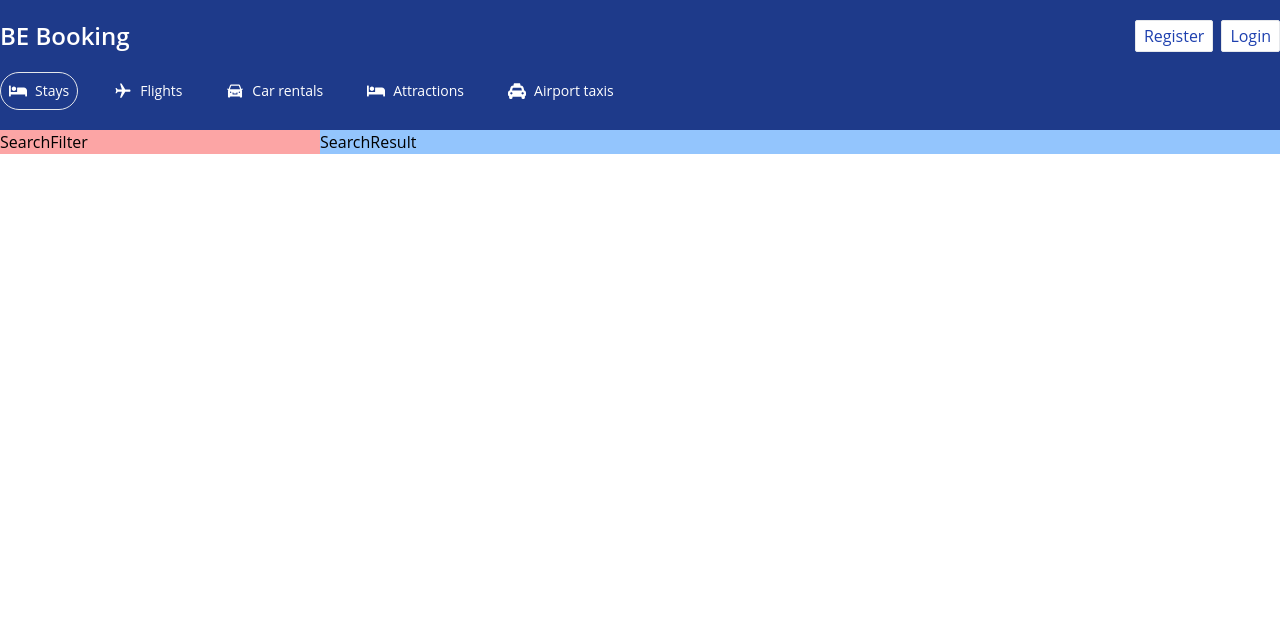
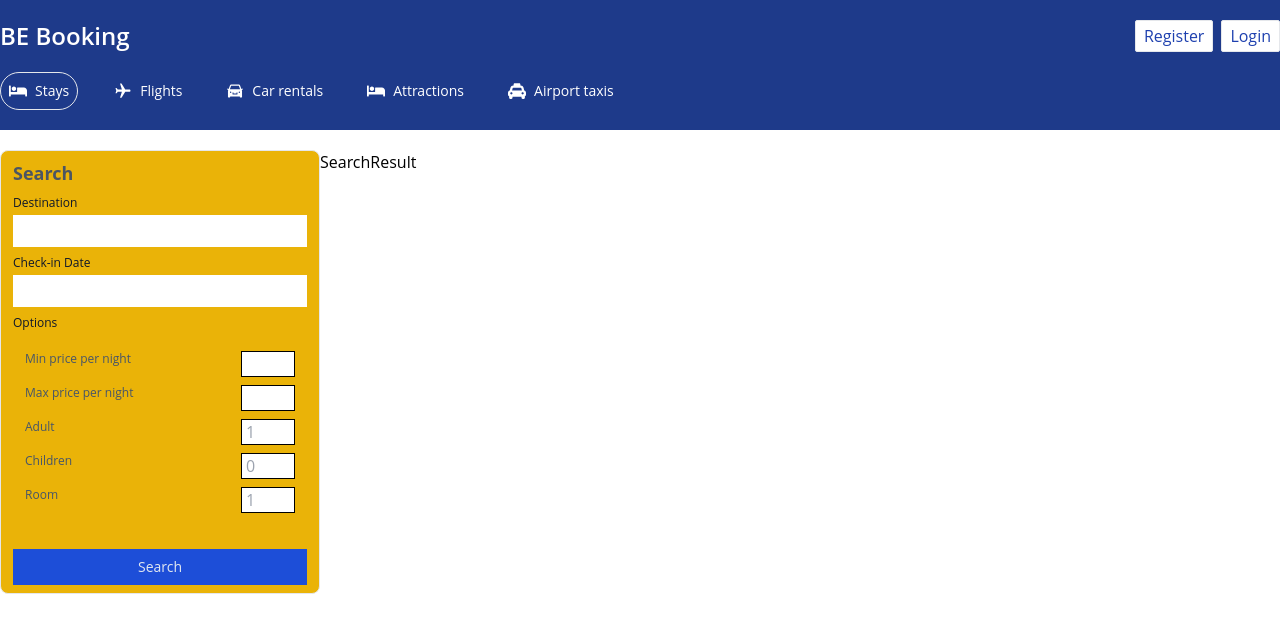
Before and after one commit to emrecan-balgun/booking-app, a React (Create React App) app in the folder client/: page /hotels in a window 1280 px wide. Shown: the top 632 px of the page. Built offline with nearby package versions, Linux system fonts and the light colour scheme.

Commit message:
final search filter

```diff
--- a/client/src/assets/output.css
+++ b/client/src/assets/output.css
@@ -607,6 +607,14 @@ video {
   top: 0px;
 }
 
+.m-2 {
+  margin: 0.5rem;
+}
+
+.m-3 {
+  margin: 0.75rem;
+}
+
 .mx-auto {
   margin-left: auto;
   margin-right: auto;
@@ -648,6 +656,10 @@ video {
   margin-bottom: 0.75rem;
 }
 
+.mt-4 {
+  margin-top: 1rem;
+}
+
 .block {
   display: block;
 }
@@ -670,6 +682,26 @@ video {
 
 .h-52 {
   height: 13rem;
+}
+
+.h-2 {
+  height: 0.5rem;
+}
+
+.h-4 {
+  height: 1rem;
+}
+
+.h-5 {
+  height: 1.25rem;
+}
+
+.h-10 {
+  height: 2.5rem;
+}
+
+.h-8 {
+  height: 2rem;
 }
 
 .w-\[25rem\] {
@@ -700,6 +732,26 @@ video {
   width: 75%;
 }
 
+.w-10 {
+  width: 2.5rem;
+}
+
+.w-5 {
+  width: 1.25rem;
+}
+
+.w-1\/2 {
+  width: 50%;
+}
+
+.w-1\/6 {
+  width: 16.666667%;
+}
+
+.w-1\/5 {
+  width: 20%;
+}
+
 .rotate-90 {
   --tw-rotate: 90deg;
   -webkit-transform: translate(var(--tw-translate-x), var(--tw-translate-y)) rotate(var(--tw-rotate)) skewX(var(--tw-skew-x)) skewY(var(--tw-skew-y)) scaleX(var(--tw-scale-x)) scaleY(var(--tw-scale-y));
@@ -716,6 +768,10 @@ video {
 
 .items-center {
   align-items: center;
+}
+
+.justify-start {
+  justify-content: flex-start;
 }
 
 .justify-center {
@@ -747,6 +803,28 @@ video {
           column-gap: 0.5rem;
 }
 
+.gap-x-20 {
+  -webkit-column-gap: 5rem;
+          column-gap: 5rem;
+}
+
+.gap-y-2 {
+  row-gap: 0.5rem;
+}
+
+.gap-y-3 {
+  row-gap: 0.75rem;
+}
+
+.gap-x-1 {
+  -webkit-column-gap: 0.25rem;
+          column-gap: 0.25rem;
+}
+
+.gap-y-1 {
+  row-gap: 0.25rem;
+}
+
 .rounded-full {
   border-radius: 9999px;
 }
@@ -771,6 +849,14 @@ video {
   border-width: 2px;
 }
 
+.border-0 {
+  border-width: 0px;
+}
+
+.border-\[1px\] {
+  border-width: 1px;
+}
+
 .border-transparent {
   border-color: transparent;
 }
@@ -778,6 +864,11 @@ video {
 .border-yellow-600 {
   --tw-border-opacity: 1;
   border-color: rgb(202 138 4 / var(--tw-border-opacity));
+}
+
+.border-black {
+  --tw-border-opacity: 1;
+  border-color: rgb(0 0 0 / var(--tw-border-opacity));
 }
 
 .bg-blue-900 {
@@ -810,6 +901,36 @@ video {
   background-color: rgb(147 197 253 / var(--tw-bg-opacity));
 }
 
+.bg-orange-400 {
+  --tw-bg-opacity: 1;
+  background-color: rgb(251 146 60 / var(--tw-bg-opacity));
+}
+
+.bg-orange-500 {
+  --tw-bg-opacity: 1;
+  background-color: rgb(249 115 22 / var(--tw-bg-opacity));
+}
+
+.bg-orange-300 {
+  --tw-bg-opacity: 1;
+  background-color: rgb(253 186 116 / var(--tw-bg-opacity));
+}
+
+.bg-yellow-400 {
+  --tw-bg-opacity: 1;
+  background-color: rgb(250 204 21 / var(--tw-bg-opacity));
+}
+
+.bg-yellow-500 {
+  --tw-bg-opacity: 1;
+  background-color: rgb(234 179 8 / var(--tw-bg-opacity));
+}
+
+.bg-blue-600 {
+  --tw-bg-opacity: 1;
+  background-color: rgb(37 99 235 / var(--tw-bg-opacity));
+}
+
 .object-cover {
   object-fit: cover;
 }
@@ -824,6 +945,14 @@ video {
 
 .p-3 {
   padding: 0.75rem;
+}
+
+.p-2 {
+  padding: 0.5rem;
+}
+
+.p-4 {
+  padding: 1rem;
 }
 
 .py-2 {
@@ -851,6 +980,30 @@ video {
 
 .pb-12 {
   padding-bottom: 3rem;
+}
+
+.pl-2 {
+  padding-left: 0.5rem;
+}
+
+.pl-3 {
+  padding-left: 0.75rem;
+}
+
+.pt-3 {
+  padding-top: 0.75rem;
+}
+
+.pt-2 {
+  padding-top: 0.5rem;
+}
+
+.pr-3 {
+  padding-right: 0.75rem;
+}
+
+.pb-2 {
+  padding-bottom: 0.5rem;
 }
 
 .text-center {
@@ -938,6 +1091,51 @@ video {
   color: rgb(156 163 175 / var(--tw-text-opacity));
 }
 
+.text-gray-300 {
+  --tw-text-opacity: 1;
+  color: rgb(209 213 219 / var(--tw-text-opacity));
+}
+
+.text-gray-600 {
+  --tw-text-opacity: 1;
+  color: rgb(75 85 99 / var(--tw-text-opacity));
+}
+
+.text-slate-500 {
+  --tw-text-opacity: 1;
+  color: rgb(100 116 139 / var(--tw-text-opacity));
+}
+
+.text-slate-800 {
+  --tw-text-opacity: 1;
+  color: rgb(30 41 59 / var(--tw-text-opacity));
+}
+
+.text-slate-700 {
+  --tw-text-opacity: 1;
+  color: rgb(51 65 85 / var(--tw-text-opacity));
+}
+
+.text-slate-900 {
+  --tw-text-opacity: 1;
+  color: rgb(15 23 42 / var(--tw-text-opacity));
+}
+
+.text-slate-600 {
+  --tw-text-opacity: 1;
+  color: rgb(71 85 105 / var(--tw-text-opacity));
+}
+
+.text-slate-200 {
+  --tw-text-opacity: 1;
+  color: rgb(226 232 240 / var(--tw-text-opacity));
+}
+
+.text-slate-100 {
+  --tw-text-opacity: 1;
+  color: rgb(241 245 249 / var(--tw-text-opacity));
+}
+
 .transition-colors {
   transition-property: color, background-color, border-color, fill, stroke, -webkit-text-decoration-color;
   transition-property: color, background-color, border-color, text-decoration-color, fill, stroke;
@@ -952,6 +1150,22 @@ video {
 
 .placeholder\:p-4::placeholder {
   padding: 1rem;
+}
+
+.placeholder\:p-1::-webkit-input-placeholder {
+  padding: 0.25rem;
+}
+
+.placeholder\:p-1::placeholder {
+  padding: 0.25rem;
+}
+
+.placeholder\:p-2::-webkit-input-placeholder {
+  padding: 0.5rem;
+}
+
+.placeholder\:p-2::placeholder {
+  padding: 0.5rem;
 }
 
 .placeholder\:text-sm::-webkit-input-placeholder {
@@ -984,6 +1198,26 @@ video {
   color: rgb(59 130 246 / var(--tw-text-opacity));
 }
 
+.focus\:m-2:focus {
+  margin: 0.5rem;
+}
+
+.focus\:ml-1:focus {
+  margin-left: 0.25rem;
+}
+
+.focus\:p-1:focus {
+  padding: 0.25rem;
+}
+
+.focus\:p-2:focus {
+  padding: 0.5rem;
+}
+
+.active\:ml-1:active {
+  margin-left: 0.25rem;
+}
+
 .active\:border:active {
   border-width: 1px;
 }
--- a/client/src/components/SearchFilter.js
+++ b/client/src/components/SearchFilter.js
@@ -2,7 +2,43 @@ import React from 'react'
 
 function SearchFilter() {
   return (
-    <div>SearchFilter</div>
+    <div className='container mx-auto'>
+      <div className="flex flex-col pl-3 pt-2 pb-2 pr-3 gap-y-2 bg-yellow-500 border rounded-lg">
+        <h1 className='text-gray-600 font-bold text-lg'>Search</h1>
+          <div className='flex flex-col gap-y-1'>
+            <h2 className='text-xs text-slate-900'>Destination</h2>
+            <input type="text" className='h-8' />
+          </div>
+          <div className='flex flex-col gap-y-1'>
+            <h2 className='text-xs text-slate-900'>Check-in Date</h2>
+            <input type="text" className='h-8' />
+          </div>
+          <h2 className='text-xs text-slate-900'>Options</h2>
+          <div className='flex flex-col gap-y-2 p-3'>
+            <div className='flex flex-row justify-between'>
+              <h3 className='text-xs text-slate-600'>Min price per night</h3>
+              <input type="number" className='w-1/5 border-black border-[1px]' />
+            </div>
+            <div className='flex flex-row justify-between'>
+              <h3 className='text-xs text-slate-600'>Max price per night</h3>
+              <input type="number" className='w-1/5 border-black border-[1px]' />
+            </div>
+            <div className='flex flex-row justify-between'>
+              <h3 className='text-xs text-slate-600'>Adult</h3>
+              <input type="number" className='w-1/5 placeholder:p-1 border-black border-[1px]' placeholder='1' />
+            </div>
+            <div className='flex flex-row justify-between'>
+              <h3 className='text-xs text-slate-600'>Children</h3>
+              <input type="number" className='w-1/5 placeholder:p-1 border-black border-[1px]' placeholder='0' />
+            </div>
+            <div className='flex flex-row justify-between'>
+              <h3 className='text-xs text-slate-600'>Room</h3>
+              <input type="number" className='w-1/5 placeholder:p-1 border-black border-[1px]' placeholder='1' />
+            </div>
+          </div>
+          <button className='bg-blue-700 p-2 mt-4 text-sm text-slate-200 text-center w-full'>Search</button>
+      </div>
+    </div>
   )
 }
 
--- a/client/src/pages/Hotels.js
+++ b/client/src/pages/Hotels.js
@@ -3,11 +3,11 @@ import SearchResult from '../components/SearchResult';
 
 function Hotels() {
   return (
-    <div className='container mx-auto flex'>
-      <div className='w-1/4 bg-red-300'>
+    <div className='container mx-auto flex pt-5 pb-5'>
+      <div className='w-1/4'>
         <SearchFilter />
       </div>
-      <div className='w-3/4 bg-blue-300'>
+      <div className='w-3/4'>
         <SearchResult />
       </div>
     </div>
```
